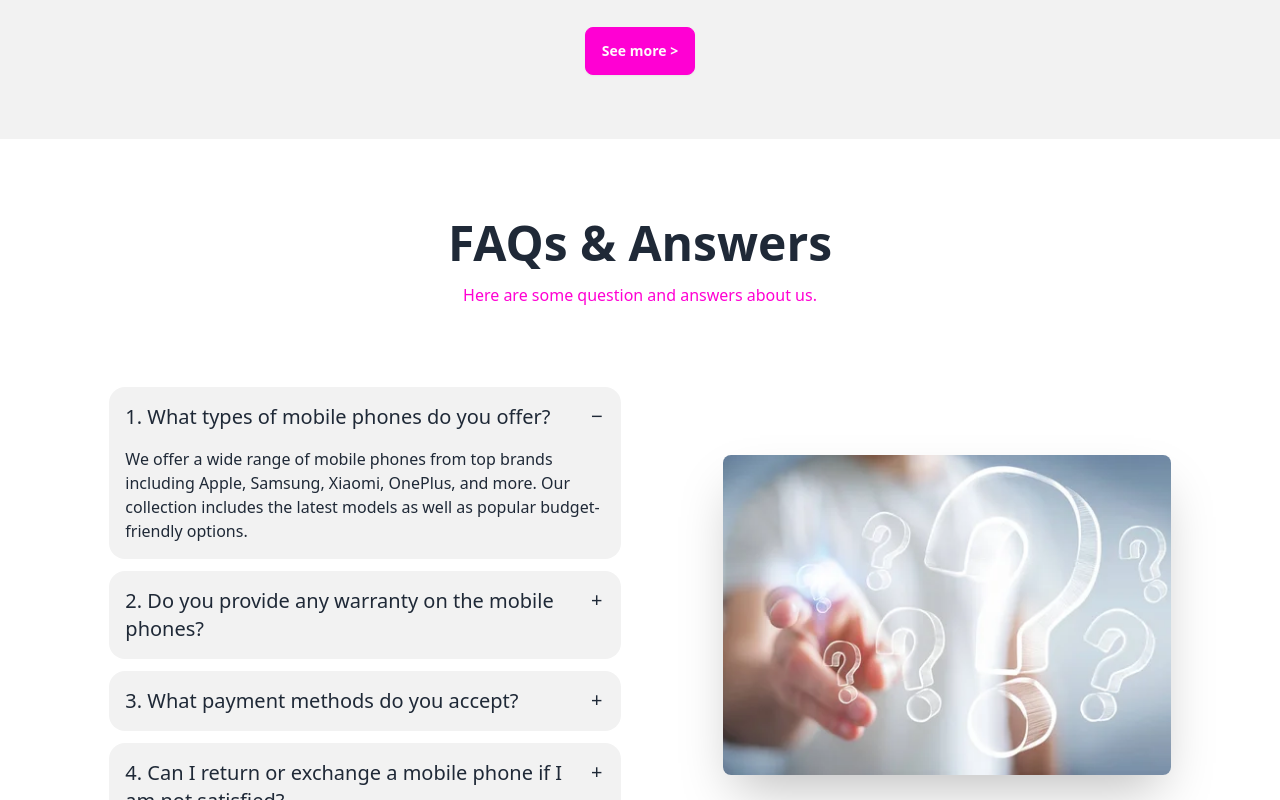
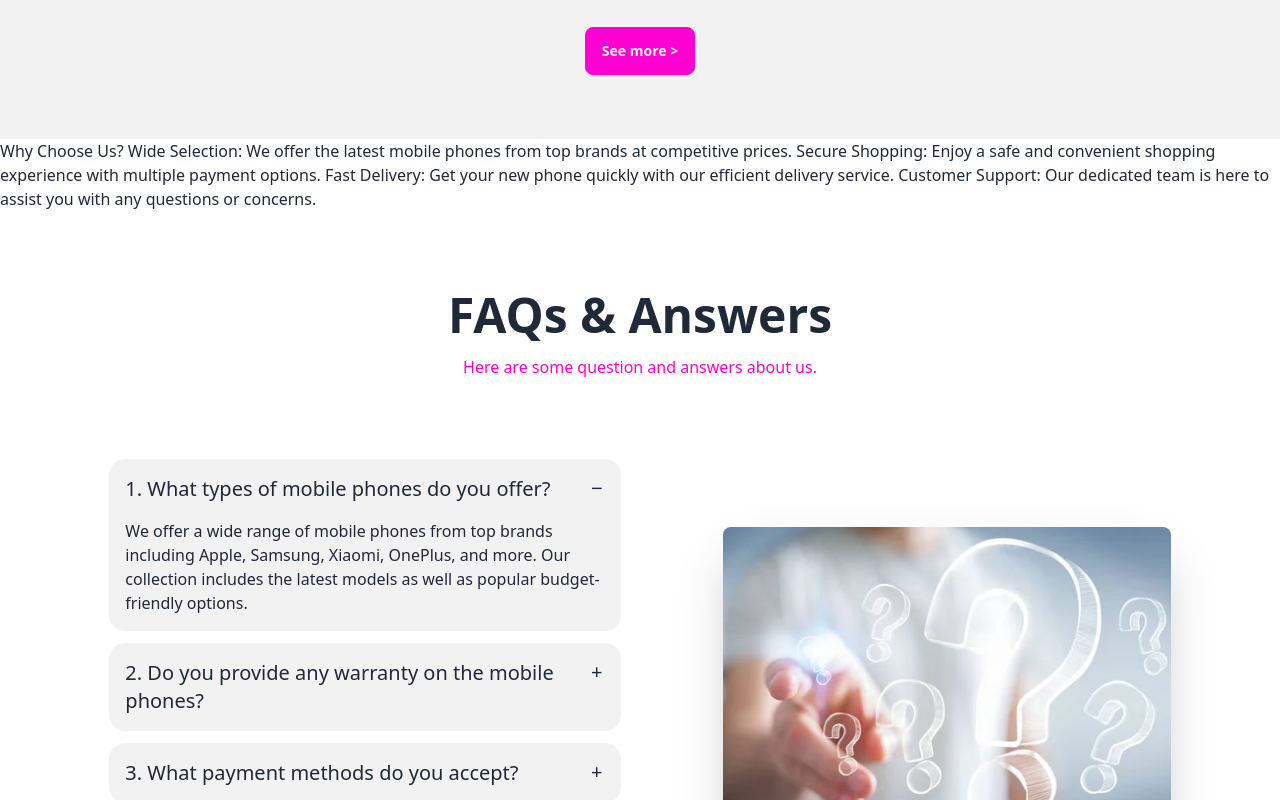
Before and after one commit to jibon-roy/mobi-shop, a React (Vite) app: page / in a window 1280 px wide. Shown: the part 2880-3680 px from the top of the page. Built offline with nearby package versions, Linux system fonts and the light colour scheme.

Commit message:
why choose us section add

```diff
--- a/src/pages/Home/Home.jsx
+++ b/src/pages/Home/Home.jsx
@@ -3,6 +3,7 @@ import Banner from "./Banner";
 import MostReviw from "./MostReviw";
 import LatestProduct from "./LatestProduct";
 import FAQ from "./FAQ";
+import WhyChooseUs from "./WhyChooseUs";
 
 export default function Home() {
   const data = useLoaderData()
@@ -18,6 +19,9 @@ export default function Home() {
         <LatestProduct data={data} />
       </section>
       <section>
+        <WhyChooseUs />
+      </section>
+      <section>
         <FAQ />
       </section>
     </>
--- /dev/null
+++ b/src/pages/Home/WhyChooseUs.jsx
@@ -0,0 +1,13 @@
+
+
+export default function WhyChooseUs() {
+  return (
+    <div>
+        Why Choose Us?
+Wide Selection: We offer the latest mobile phones from top brands at competitive prices.
+Secure Shopping: Enjoy a safe and convenient shopping experience with multiple payment options.
+Fast Delivery: Get your new phone quickly with our efficient delivery service.
+Customer Support: Our dedicated team is here to assist you with any questions or concerns.
+    </div>
+  )
+}
```
